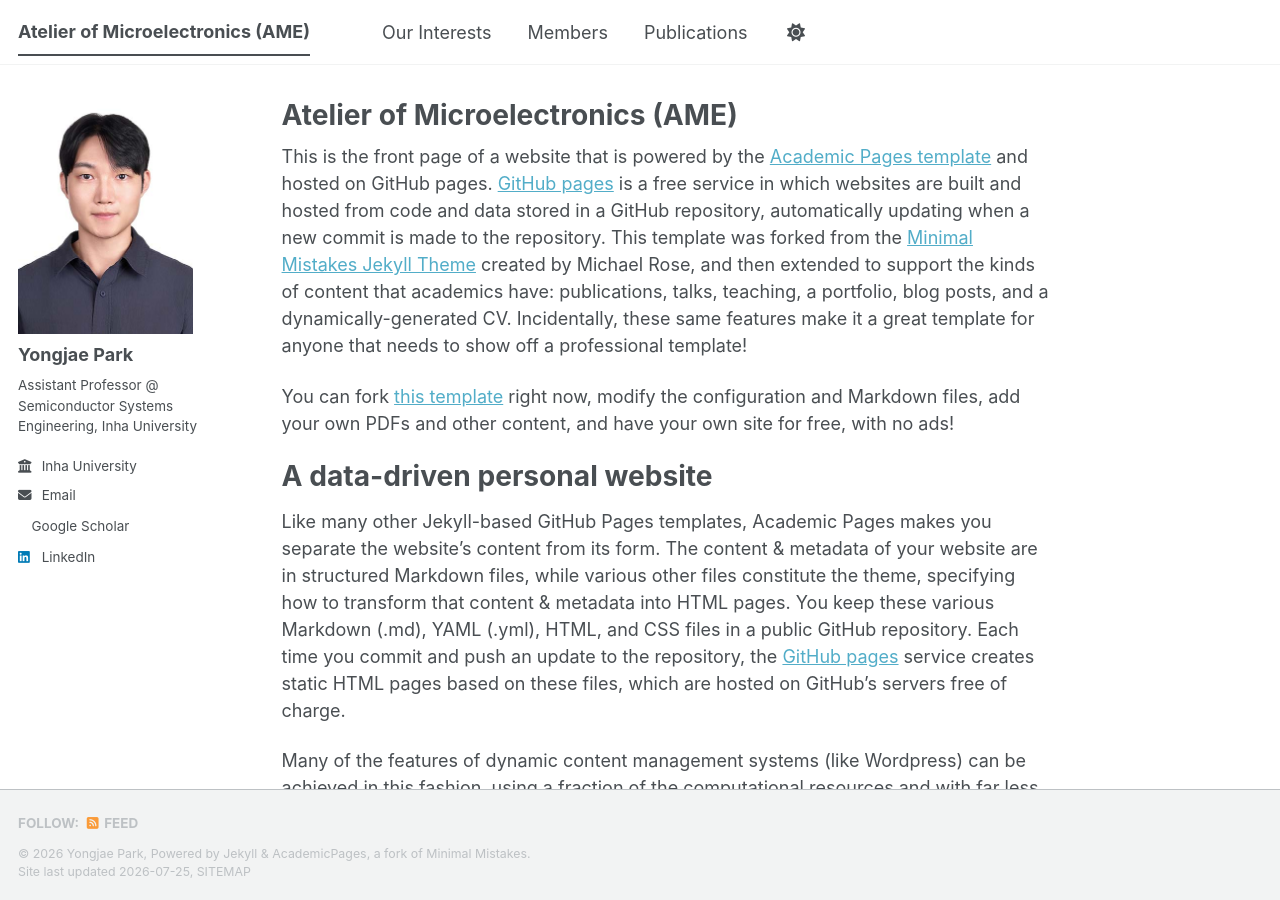
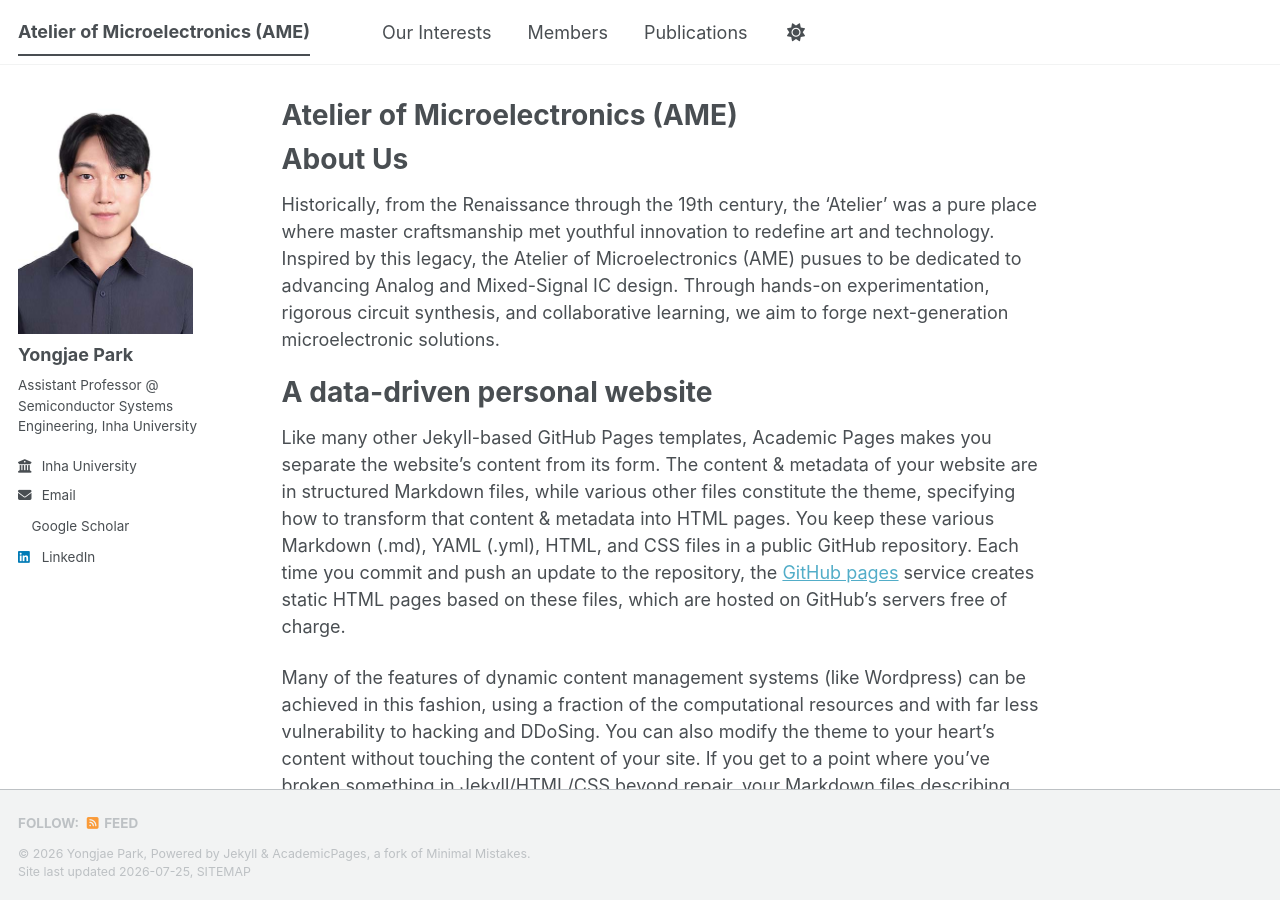
Before and after one commit to yong27park/AME.github.io, a Jekyll site: the page built from _pages/about.md, in a window 1280 px wide and 900 px high. Built offline with Jekyll 4.4.1, drawn with Linux system fonts in a browser that asks for light colours; a style sheet for code colours, icons or effects is not loaded.

Commit message:
Update about.md

```diff
--- a/_pages/about.md
+++ b/_pages/about.md
@@ -7,9 +7,9 @@ redirect_from:
   - /about.html
 ---
 
-This is the front page of a website that is powered by the [Academic Pages template](https://github.com/academicpages/academicpages.github.io) and hosted on GitHub pages. [GitHub pages](https://pages.github.com) is a free service in which websites are built and hosted from code and data stored in a GitHub repository, automatically updating when a new commit is made to the repository. This template was forked from the [Minimal Mistakes Jekyll Theme](https://mmistakes.github.io/minimal-mistakes/) created by Michael Rose, and then extended to support the kinds of content that academics have: publications, talks, teaching, a portfolio, blog posts, and a dynamically-generated CV. Incidentally, these same features make it a great template for anyone that needs to show off a professional template!
-
- You can fork [this template](https://github.com/academicpages/academicpages.github.io) right now, modify the configuration and Markdown files, add your own PDFs and other content, and have your own site for free, with no ads!
+About Us
+======
+Historically, from the Renaissance through the 19th century, the 'Atelier' was a pure place where master craftsmanship met youthful innovation to redefine art and technology. Inspired by this legacy, the Atelier of Microelectronics (AME) pusues to be dedicated to advancing Analog and Mixed-Signal IC design. Through hands-on experimentation, rigorous circuit synthesis, and collaborative learning, we aim to forge next-generation microelectronic solutions.
 
 A data-driven personal website
 ======
```
